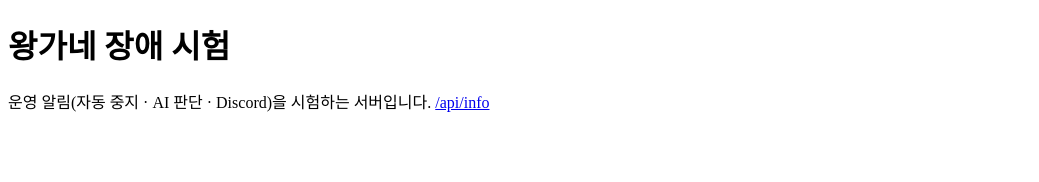
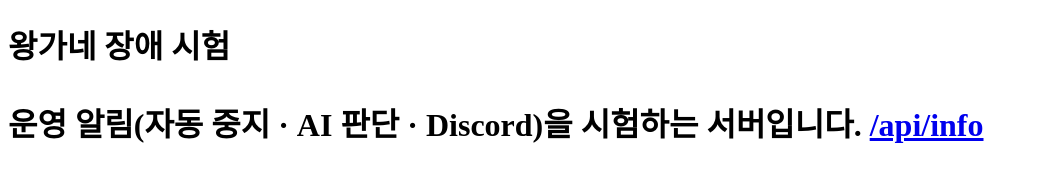
Before and after one commit to TaeTaeJin/WOOWANGTHON_TEST_3, a website: page public/index.html in a window 1280 px wide. Shown: the whole page, without its empty margins (0-1039 px from the left). Drawn offline with Linux system fonts and the light colour scheme.

Commit message:
일부러 뿌시기

```diff
--- a/public/index.html
+++ b/public/index.html
@@ -6,7 +6,7 @@
   <title>왕가네 장애 시험</title>
 </head>
 <body>
-  <h1>왕가네 장애 시험</h1>
+  <h1>왕가네 장애 시험<h1>
   <p>운영 알림(자동 중지 · AI 판단 · Discord)을 시험하는 서버입니다. <a href="/api/info">/api/info</a></p>
 </body>
 </html>
```
